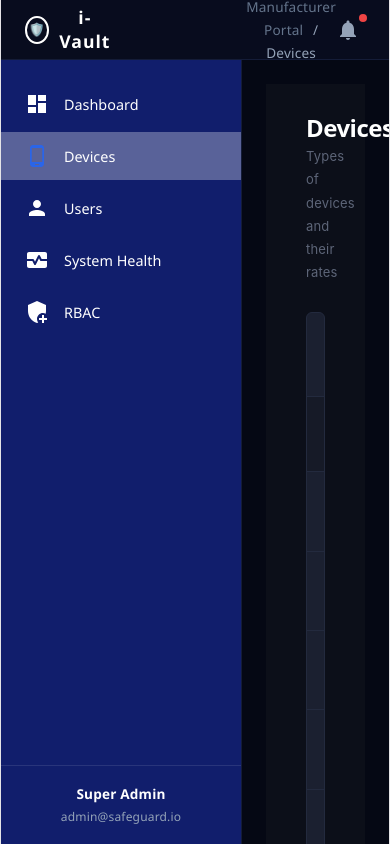
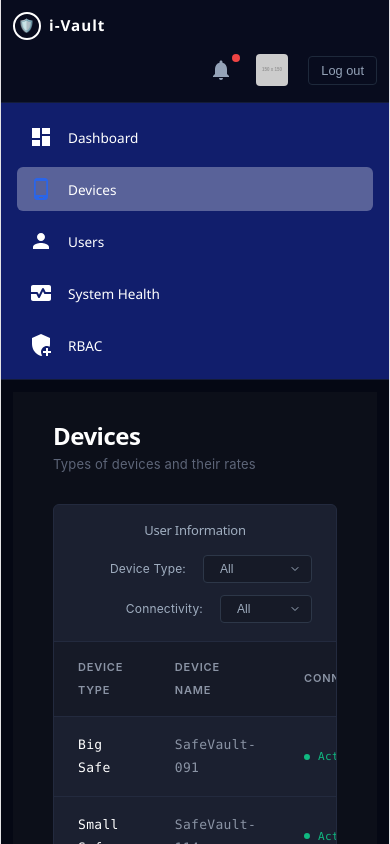
Before and after one commit to umaishasan/ivaultWeb, a React (Vite) app: page /devices in a window 390 px wide. Built offline with nearby package versions, Linux system fonts and the light colour scheme.

Commit message:
Make it responsive

```diff
--- a/src/CommonPage/CommonPage.css
+++ b/src/CommonPage/CommonPage.css
@@ -217,6 +217,94 @@
 }
 
 /* ==========================================================================
+   RESPONSIVE BEHAVIOR FOR MOBILE / TABLET / DESKTOP
+   ========================================================================== */
+
+@media (max-width: 900px) {
+  .header {
+    flex-wrap: wrap;
+    height: auto;
+    padding: 12px 16px;
+    gap: 10px;
+  }
+
+  .leftHeader {
+    gap: 12px;
+    flex-wrap: wrap;
+  }
+
+  .breadcrumbs {
+    padding-left: 0;
+    font-size: 0.75rem;
+  }
+
+  .rightHeader {
+    margin-left: auto;
+    gap: 12px;
+  }
+
+  .bodyContainer {
+    flex-direction: column;
+    overflow-y: auto;
+  }
+
+  .sidebar {
+    width: 100%;
+    border-right: none;
+    border-bottom: 1px solid #141c38;
+  }
+
+  .navLinks {
+    flex-direction: row;
+    flex-wrap: wrap;
+    padding: 12px 16px;
+    gap: 8px;
+  }
+
+  .navLink {
+    padding: 10px 12px;
+    border-radius: 6px;
+    font-size: 0.85rem;
+  }
+
+  .sidebarFooter {
+    display: none;
+  }
+}
+
+@media (max-width: 640px) {
+  .header {
+    padding: 12px;
+  }
+
+  .logoArea {
+    font-size: 0.95rem;
+  }
+
+  .breadcrumbs {
+    display: none;
+  }
+
+  .profileName {
+    display: none;
+  }
+
+  .rightHeader {
+    width: 100%;
+    justify-content: flex-end;
+  }
+
+  .mainContent {
+    padding: 12px;
+  }
+
+  .footer {
+    padding: 12px;
+    line-height: 1.5;
+  }
+}
+
+/* ==========================================================================
    EDIT PROFILE DROPDOWN STYLING (Appended)
    ========================================================================== */
 
--- a/src/Dashboard/Dashboard.css
+++ b/src/Dashboard/Dashboard.css
@@ -1,20 +1,21 @@
-/* Container styling to sit beautifully inside CommonPage */
+/* Container styling */
 .dashboard-container {
-  padding: 32px 40px;
+  padding: clamp(16px, 2.4vw, 40px);
   color: #ffffff;
-  background-color: #0c0f19; /* Pure dark workspace background */
+  background-color: #0c0f19;
   font-family: 'Inter', -apple-system, sans-serif;
   min-height: 100vh;
+  box-sizing: border-box;
 }
 
 /* Header Sections */
 .dashboard-header {
-  margin-bottom: 28px;
+  margin-bottom: clamp(18px, 2.6vw, 28px);
   text-align: left;
 }
 
 .dashboard-title {
-  font-size: 24px;
+  font-size: clamp(1.2rem, 1.2vw + 1rem, 1.5rem);
   font-weight: 600;
   color: #ffffff;
   margin: 0 0 6px 0;
@@ -23,26 +24,31 @@
 
 .dashboard-subtitle {
   color: #5d6578;
-  font-size: 13px;
+  font-size: clamp(0.8rem, 0.3vw + 0.75rem, 0.95rem);
+  line-height: 1.5;
   margin: 0;
 }
 
-/* Stats Cards Grid Layout */
+/* Responsive Stats Grid Layout */
 .stats-grid {
   display: grid;
-  grid-template-columns: repeat(3, 1fr);
-  gap: 20px;
+  grid-template-columns: repeat(auto-fit, minmax(220px, 1fr));
+  gap: clamp(14px, 2vw, 20px);
   margin-bottom: 24px;
 }
 
 /* Individual Card Styling */
 .stat-card {
-  background-color: #1b2030; /* Dark blue/grey card color matching image */
-  padding: 24px;
+  background-color: #1b2030;
+  padding: clamp(18px, 2vw, 24px);
   border-radius: 6px;
   border: 1px solid #232a3e;
   position: relative;
   text-align: left;
+  display: flex;
+  flex-direction: column;
+  justify-content: space-between;
+  min-height: 148px;
 }
 
 .card-title {
@@ -54,25 +60,28 @@
 
 .card-value-group {
   display: flex;
-  align-items: baseline;
+  align-items: center;
   gap: 16px;
 }
 
 .stat-value {
-  font-size: 38px;
+  font-size: clamp(1.75rem, 2.1vw + 1rem, 2.4rem);
   font-weight: 600;
   color: #ffffff;
+  line-height: 1.1;
 }
 
 /* Sub-labels in connectivity card */
 .status-sub-group {
   display: flex;
-  gap: 20px;
+  flex-wrap: wrap;
+  gap: clamp(12px, 1.6vw, 20px);
 }
 
 .sub-value-wrapper {
   display: flex;
   flex-direction: column;
+  min-width: 90px;
 }
 
 .status-badge {
@@ -97,16 +106,6 @@
 .dot-active { background-color: #10b981; }
 .dot-inactive { background-color: #f43f5e; }
 
-/* Custom light vector icon styling for Safes & Users */
-.card-icon-container {
-  position: absolute;
-  right: 24px;
-  bottom: 24px;
-  color: #3b4252;
-  font-size: 24px;
-  opacity: 0.4;
-}
-
 /* Table Card Layout */
 .table-section {
   background-color: #1b2030;
@@ -122,28 +121,53 @@
   margin: 0;
 }
 
+/* Responsive Table Scroll Container */
 .table-responsive {
+  width: 100%;
   overflow-x: auto;
+  -webkit-overflow-scrolling: touch;
+}
+
+/* Top bar with title and action controls */
+.table-top-bar {
+  display: flex;
+  justify-content: space-between;
+  align-items: center;
+  flex-wrap: wrap;
+  gap: 16px;
+  padding: clamp(14px, 2vw, 24px);
+  border-bottom: 1px solid #232a3e;
 }
 
 .table-filters {
   display: flex;
+  align-items: center;
+  flex-wrap: wrap;
   gap: 12px;
 }
 
-/* Top bar with title and action controls (Double Dropdowns) */
-.table-top-bar {
-  display: flex;
-  justify-content: space-between;
-  align-items: center;
-  padding: 14px 24px;
-  border-bottom: 1px solid #232a3e;
+.user-select-label {
+  font-size: 12px;
+  color: #8b94a5;
+  white-space: nowrap;
+}
+
+.user-select {
+  background-color: #161a27;
+  color: #ffffff;
+  border: 1px solid #232a3e;
+  border-radius: 4px;
+  padding: 6px 12px;
+  font-size: 12px;
+  outline: none;
+  min-width: 120px;
 }
 
 .custom-table {
   width: 100%;
   border-collapse: collapse;
   text-align: left;
+  min-width: 600px; /* Ensures standard table layout stays intact while enabling horizontal scroll */
 }
 
 /* Match table header style */
@@ -154,16 +178,18 @@
   font-weight: 600;
   text-transform: uppercase;
   letter-spacing: 0.8px;
-  padding: 14px 24px;
+  padding: 14px 16px;
   border-bottom: 1px solid #232a3e;
+  white-space: nowrap;
 }
 
 /* Match table cell styling */
 .custom-table td {
-  padding: 16px 24px;
+  padding: 14px 16px;
   font-size: 13px;
   color: #a0aec0;
   border-bottom: 1px solid #232a3e;
+  white-space: nowrap;
 }
 
 .custom-table tbody tr:hover {
@@ -196,7 +222,7 @@
   color: #f43f5e;
 }
 
-/* Footer Pagination matching mockup exactly */
+/* Footer Pagination */
 .pagination-container {
   padding: 16px 24px;
   background-color: #1b2030;
@@ -228,6 +254,51 @@
   cursor: not-allowed;
 }
 
-.pagination-btn:disabled:hover {
-  color: #5d6578;
+/* Media Queries for Small Displays */
+@media (max-width: 900px) {
+  .table-top-bar {
+    flex-direction: column;
+    align-items: stretch;
+  }
+
+  .table-filters {
+    width: 100%;
+    justify-content: flex-start;
+  }
 }
+
+@media (max-width: 640px) {
+  .dashboard-container {
+    padding: 16px;
+  }
+
+  .stats-grid {
+    grid-template-columns: 1fr;
+  }
+
+  .status-sub-group {
+    flex-direction: column;
+    gap: 12px;
+  }
+
+  .table-section-title {
+    font-size: 0.9rem;
+    line-height: 1.4;
+  }
+
+  .table-filters {
+    display: grid;
+    gap: 10px;
+    grid-template-columns: 1fr;
+  }
+
+  .user-select {
+    width: 100%;
+    min-width: 0;
+  }
+
+  .pagination-container {
+    flex-wrap: wrap;
+    gap: 10px;
+  }
+}
--- a/src/Dashboard/Dashboard.tsx
+++ b/src/Dashboard/Dashboard.tsx
@@ -78,13 +78,12 @@ export function DashboardContent() {
                 <label className="user-select-label">Firmware:</label>
                 <select className="user-select" value={firmwareFilter} onChange={(e) => setFirmwareFilter(e.target.value)}>
                   <option value="All">All</option>
+                  <option value="v2.3.3">2.3.3</option>
+                  <option value="v2.2.3">2.2.3</option>
                   <option value="v2.1.3">2.1.3</option>
-                  <option value="v2.2.3">2.2.3</option>
-                  <option value="v2.3.3">2.3.3</option>
-                  <option value="v2.1.3">2.1.3</option>
+                  <option value="v1.2.3">1.2.3</option>
                   <option value="v1.1.3">1.1.3</option>
                   <option value="v1.1.2">1.1.2</option>
-                  <option value="v1.2.3">1.2.3</option>
                 </select>
 
                 {/* Connection Filter */}
```
